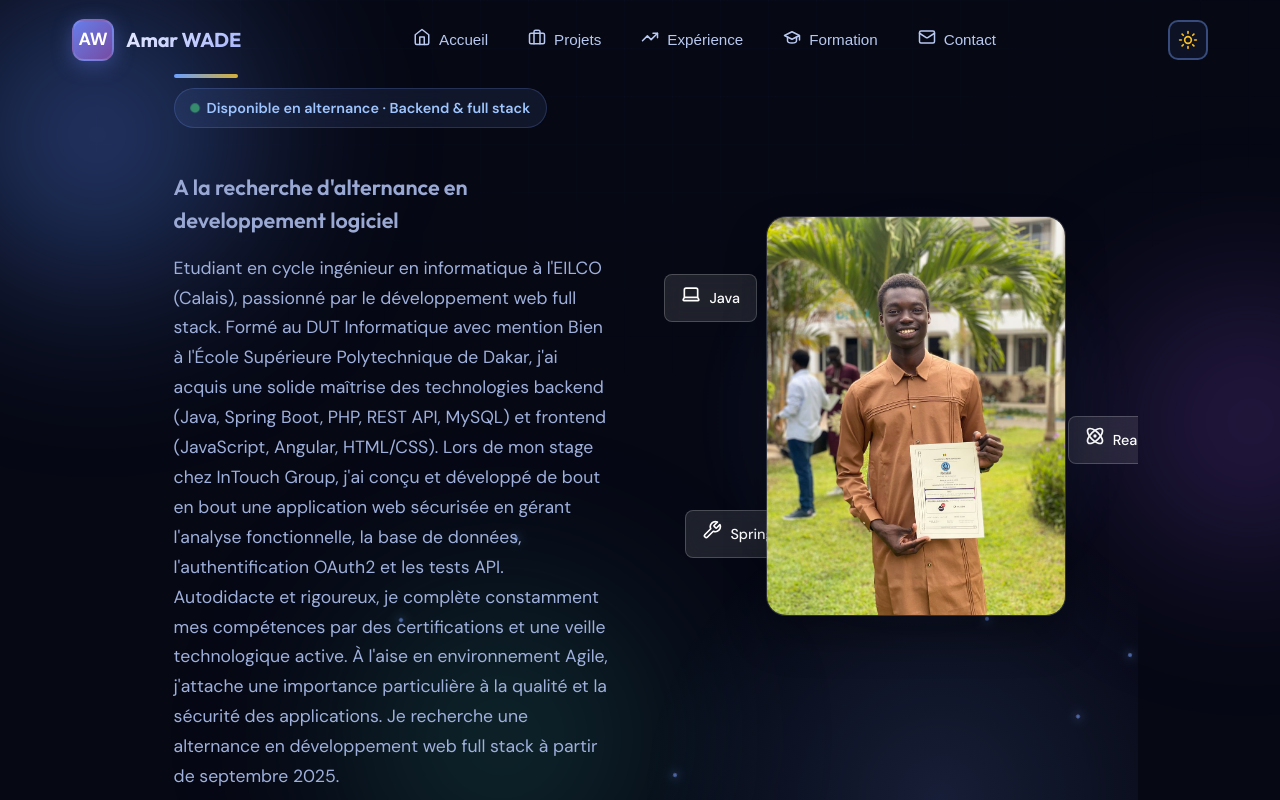
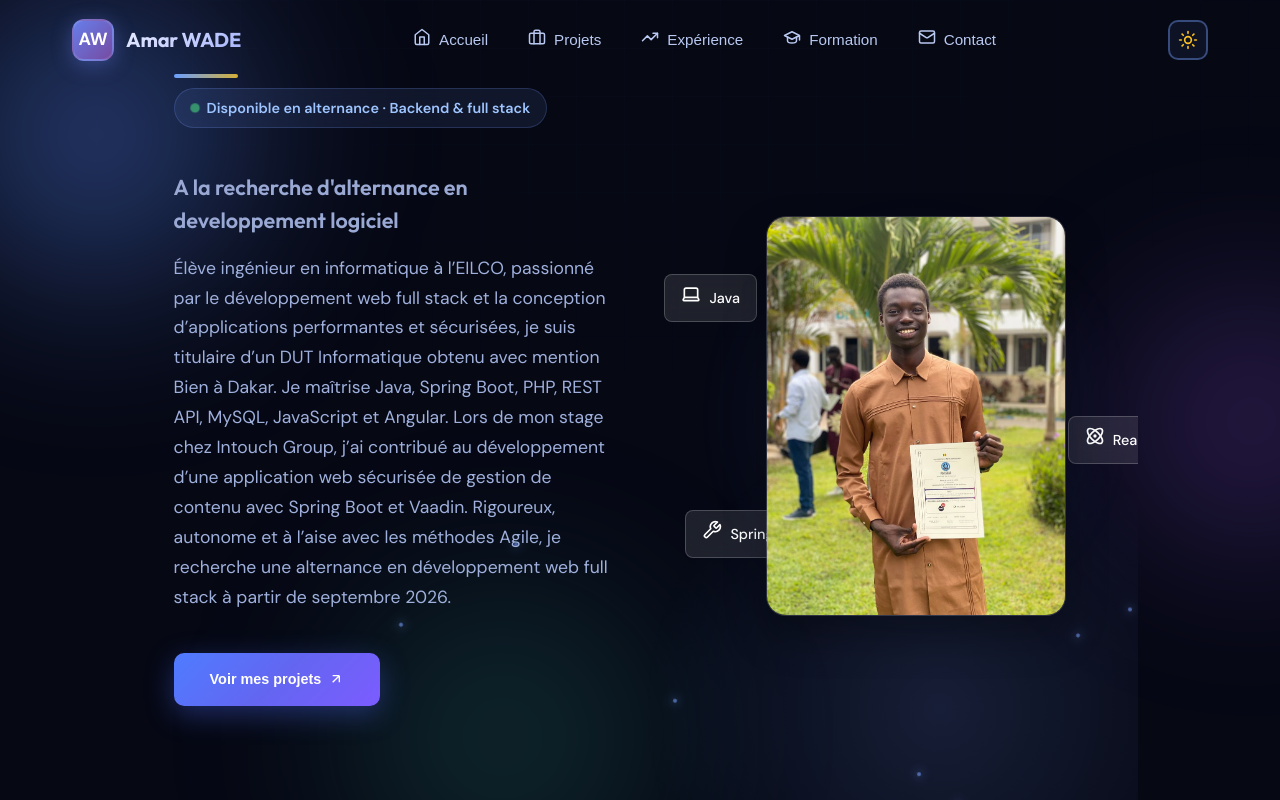
Before and after one commit to amarwade/portfolio-frontend, a React (Create React App) app: page / in a window 1280 px wide. Shown: the top 800 px of the page. Built offline with nearby package versions, Linux system fonts and the light colour scheme; no server answers.

Commit message:
reduire les filtres section projet

```diff
--- a/src/components/ProjectsSection.js
+++ b/src/components/ProjectsSection.js
@@ -30,13 +30,7 @@ function ProjectsSection() {
     return techList.includes(filter.toLowerCase());
   });
 
-  const excludedFilters = [
-    "Programmation asynchrone",
-    "Oauth2",
-    "file i/o",
-    "rest api",
-    "spring security"
-  ];
+  const mainFilters = ["Java", "Spring Boot", "JavaScript", "PHP", "React", "C"];
 
   const uniqueTechnologies = [...new Set(
     projects.flatMap(p =>
@@ -56,7 +50,7 @@ function ProjectsSection() {
     )
   )]
     .sort()
-    .filter(tech => !excludedFilters.includes(tech.toLowerCase()));
+    .filter(tech => mainFilters.includes(tech));
 
   return (
     <section id="projects" className="section section-cv reveal-on-scroll projects-enhanced">
--- a/src/data/portfolioData.js
+++ b/src/data/portfolioData.js
@@ -6,7 +6,7 @@ export const profileData = {
   //heroTagline:
     //"Du besoin métier à l’application en production : Java, Spring Boot, APIs sécurisées et produits web maintenables.",
   pitch:
-    "Etudiant en cycle ingénieur en informatique à l'EILCO (Calais), passionné par le développement web full stack. Formé au DUT Informatique avec mention Bien à l'École Supérieure Polytechnique de Dakar, j'ai acquis une solide maîtrise des technologies backend (Java, Spring Boot, PHP, REST API, MySQL) et frontend (JavaScript, Angular, HTML/CSS). Lors de mon stage chez InTouch Group, j'ai conçu et développé de bout en bout une application web sécurisée en gérant l'analyse fonctionnelle, la base de données, l'authentification OAuth2 et les tests API. Autodidacte et rigoureux, je complète constamment mes compétences par des certifications et une veille technologique active. À l'aise en environnement Agile, j'attache une importance particulière à la qualité et la sécurité des applications. Je recherche une alternance en développement web full stack à partir de septembre 2025.",
+    "Élève ingénieur en informatique à l’EILCO, passionné par le développement web full stack et la conception d’applications performantes et sécurisées, je suis titulaire d’un DUT Informatique obtenu avec mention Bien à Dakar. Je maîtrise Java, Spring Boot, PHP, REST API, MySQL, JavaScript et Angular. Lors de mon stage chez Intouch Group, j’ai contribué au développement d’une application web sécurisée de gestion de contenu avec Spring Boot et Vaadin. Rigoureux, autonome et à l’aise avec les méthodes Agile, je recherche une alternance en développement web full stack à partir de septembre 2026.",
   /** Place ta photo dans frontend/public/ (ex. photo-profil.jpg) puis mets le bon nom de fichier ici */
   heroImage: "/photo-profil.jpg",
   heroImageAlt: "Amar WADE — développeur Java et applications web",
```
